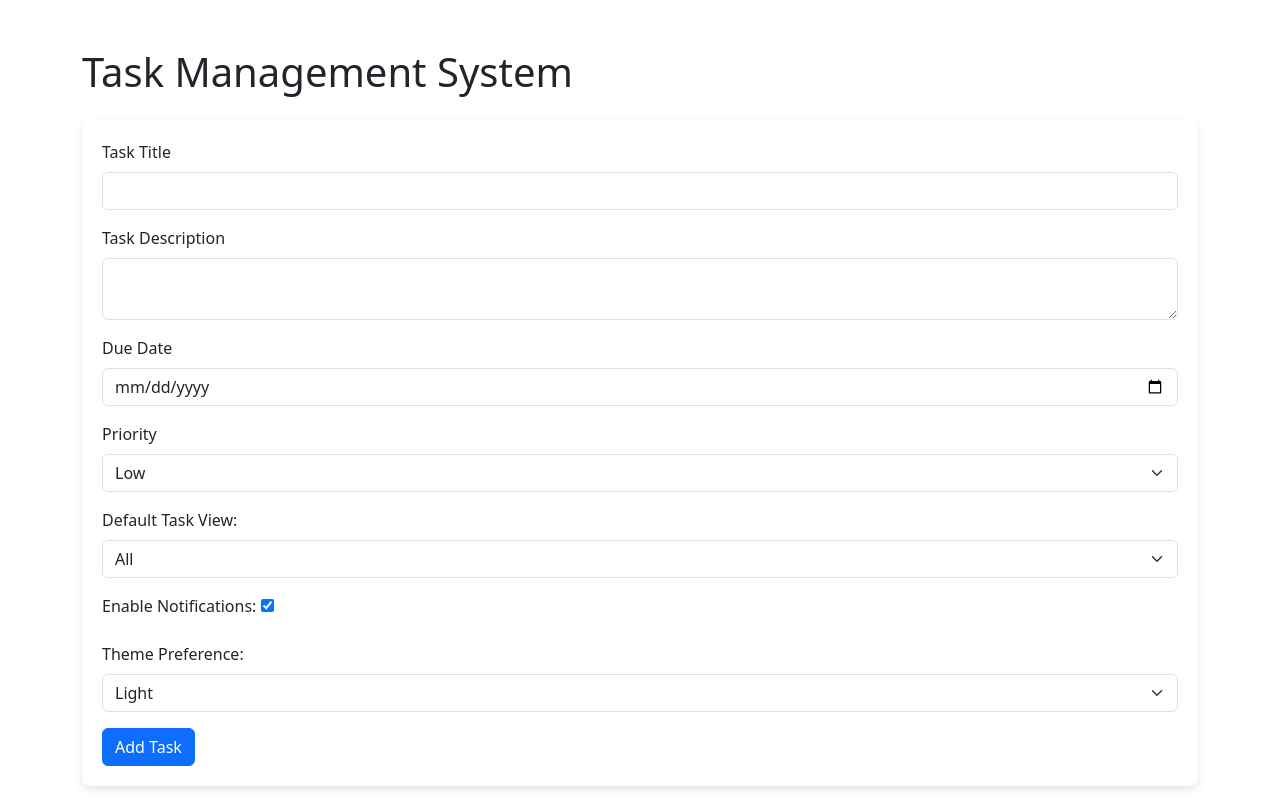
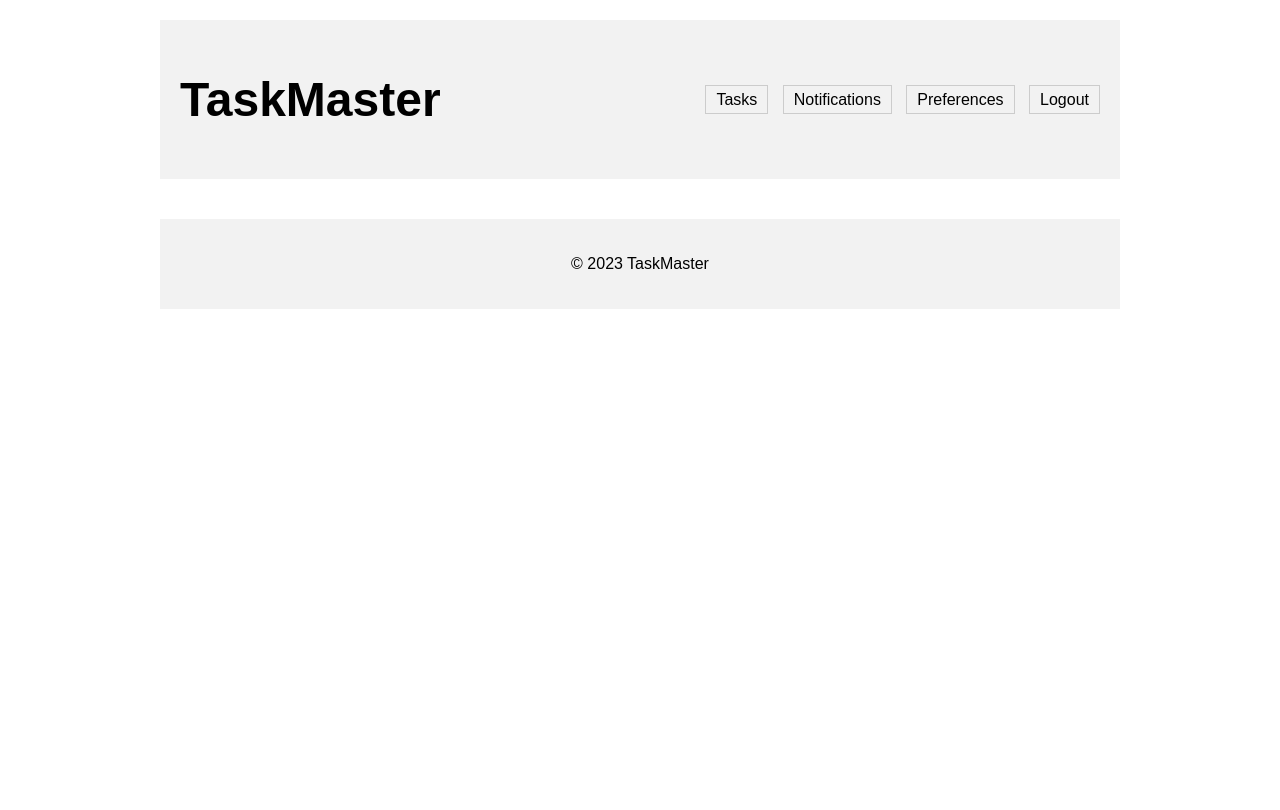
Before and after one commit to Xaldovah/TaskMaster, a Flask app: template templates/index.html in a window 1280 px wide. After the commit the page ends 309 px from the top, so only its background shows below. Run offline with Flask 3, Linux system fonts and the light colour scheme; the template is opened without the code that fills it, so the values that code supplies are empty; parts of the project's set-up code (start-up, migrations or seed data) failed here and were passed over; some libraries are stand-ins or nearby versions.

Commit message:
modified the javascript file

```diff
--- a/static/css/style.css
+++ b/static/css/style.css
@@ -1,54 +1,59 @@
 body {
-    background-color: #f8f9fa;
-    color: #343a40;
+  font-family: sans-serif;
+  margin: 0;
+  padding: 0;
 }
 
 .container {
-    max-width: 800px;
-    margin: auto;
+  width: 100%;
+  max-width: 960px;
+  margin: 0 auto;
+  padding: 20px;
 }
 
-h1 {
-    color: #007bff;
+.header {
+  background-color: #f2f2f2;
+  padding: 20px;
+  display: flex;
+  align-items: center;
+  justify-content: space-between;
 }
 
-#taskForm {
-    background-color: #fff;
-    padding: 20px;
-    border-radius: 8px;
-    box-shadow: 0 4px 8px rgba(0, 0, 0, 0.1);
+.logo {
+  font-size: 24px;
+  font-weight: bold;
 }
 
-#taskList {
-    margin-top: 20px;
+.nav {
+  display: flex;
+  align-items: center;
 }
 
-.card {
-    border: 1px solid rgba(0, 0, 0, 0.125);
-    border-radius: 8px;
-    box-shadow: 0 4px 8px rgba(0, 0, 0, 0.1);
+.nav ul {
+  list-style: none;
+  margin: 0;
+  padding: 0;
 }
 
-.card-body {
-    padding: 20px;
+.nav li {
+  display: inline-block;
+  margin-left: 10px;
 }
 
-.card-title {
-    font-size: 1.5rem;
-    color: #007bff;
-    margin-bottom: 0.5rem;
+.nav a {
+  text-decoration: none;
+  color: #000;
+  padding: 5px 10px;
+  border: 1px solid #ccc;
 }
 
-.card-text {
-    color: #6c757d;
+.main {
+  padding: 20px;
+  background-color: #fff;
 }
 
-.btn-primary {
-    background-color: #007bff;
-    border: 1px solid #007bff;
+.footer {
+  background-color: #f2f2f2;
+  padding: 20px;
+  text-align: center;
 }
-
-.btn-primary:hover {
-    background-color: #0056b3;
-    border: 1px solid #0056b3;
-}
--- a/static/js/script.js
+++ b/static/js/script.js
@@ -1,94 +1,268 @@
-const apiUrl = 'http://127.0.0.1:5000/api';
-const tasksEndpoint = `${apiUrl}/tasks`;
+import axios from 'axios';
 
-// Function to retrieve tasks from the backend
-function getTasks() {
-    fetch(tasksEndpoint)
-        .then(response => response.json())
-        .then(data => {
-            // Update the UI with the retrieved tasks
-            console.log(data);
+const api = axios.create({
+  baseURL: '/api'
+});
+
+function login(username, password) {
+  api.post('/api/login', { username, password })
+    .then(response => {
+      localStorage.setItem('token', response.data.access_token);
+      window.location.href = '/api/tasks';
     })
-        .catch(error => console.error('Error:', error));
+    .catch(error => {
+      console.error('Login failed:', error);
+    });
 }
 
-// Function to create a new task
-function createTask(taskData) {
-    fetch(tasksEndpoint, {
-        method: 'POST',
-        headers: {
-            'Content-Type': 'application/json',
-            'Authorization': `Bearer ${getAuthToken()}`, // Add this line for authentication
-        },
-        body: JSON.stringify(taskData),
+function logout() {
+  api.post('/api/logout')
+    .then(() => {
+      localStorage.removeItem('token');
+      window.location.href = '/';
     })
-        .then(response => response.json())
-        .then(data => {
-            // Update the UI with the new task
-            console.log(data);
-            // Check if notifications are enabled before emitting a new task event
-            if (getUserNotificationPreference()) {
-                socket.emit('new_task', { message: `New task created: ${data.title}` });
+    .catch(error => {
+      console.error('Logout failed:', error);
+    });
+}
+
+function getTasks() {
+  api.get('/api/tasks')
+    .then(response => {
+      const taskList = response.data.tasks;
+      const taskListElement = document.getElementById('task-list');
+
+      taskList.forEach(task => {
+        const taskElement = document.createElement('div');
+        taskElement.classList.add('task');
+
+        const taskTitle = document.createElement('h3');
+        taskTitle.textContent = task.title;
+
+        const taskDescription = document.createElement('p');
+        taskDescription.textContent = task.description;
+
+        const taskDueDate = document.createElement('span');
+        taskDueDate.textContent = task.dueDate ? 'Due Date: ' + task.dueDate : 'No Due Date';
+
+        const taskPriority = document.createElement('span');
+        taskPriority.textContent = 'Priority: ' + task.priority;
+
+        const taskStatus = document.createElement('span');
+        taskStatus.textContent = 'Status: ' + task.status;
+
+        taskElement.appendChild(taskTitle);
+        taskElement.appendChild(taskDescription);
+        taskElement.appendChild(taskDueDate);
+        taskElement.appendChild(taskPriority);
+        taskElement.appendChild(taskStatus);
+        taskListElement.appendChild(taskElement);
+      });
+      console.log('Retrieved tasks:', taskList);
+    })
+    .catch(error => {
+      console.error('Error fetching tasks:', error);
+    });
+}
+
+function createTask(title, description, dueDate, priority, updateUICallback) {
+  api.post('/api/tasks', { title, description, dueDate, priority })
+    .then(response => {
+      if (response.status === 201) {
+        console.log('Task created successfully:', response.data);
+
+        if (typeof updateUICallback === 'function') {
+          updateUICallback();
+        }
+      } else {
+        console.error('Error creating task. Status code:', response.status);
       }
     })
-        .catch(error => console.error('Error:', error));
+    .catch(error => {
+      console.error('Error creating task:', error);
+    });
 }
 
-// Function to update an existing task
-function updateTask(taskId, updatedData) {
-    fetch(`${tasksEndpoint}/${taskId}`, {
-        method: 'PUT',
-        headers: {
-            'Content-Type': 'application/json',
-            'Authorization': `Bearer ${getAuthToken()}`,
-        },
-        body: JSON.stringify(updatedData),
+function updateTask(taskId, title, description, dueDate, priority, status, updateUICallback) {
+  api.put(`/api/tasks/${taskId}`, { title, description, dueDate, priority, status })
+    .then(response => {
+      if (response.status === 200) {
+        console.log('Task updated successfully:', response.data);
+
+        if (typeof updateUICallback === 'function') {
+          updateUICallback();
+        }
+      }
     })
-        .then(response => response.json())
-        .then(data => {
-            console.log(data);
-        })
-        .catch(error => console.error('Error:', error));
+    .catch(error => {
+      console.error('Error updating task:', error);
+    });
 }
 
-async function getUserPreferences() {
-    try {
-        const response = await fetch(`${apiUrl}/user/preferences`, {
-            method: 'GET',
-            headers: {
-                'Content-Type': 'application/json',
-                'Authorization': `Bearer ${getAuthToken()}`,
-            },
+function deleteTask(taskId, updateUICallback) {
+  api.delete(`/api/tasks/${taskId}`)
+    .then(response => {
+      if (response.status === 200) {
+        console.log('Task deleted successfully');
+
+        if (typeof updateUICallback === 'function') {
+          updateUICallback();
+        }
+      } else {
+        console.error('Error deleting task:', response.data.error);
+      }
+    })
+    .catch(error => {
+      console.error('Error deleting task:', error);
     });
-
-        if (!response.ok) {
-            throw new Error('Failed to retrieve user preferences');
 }
 
-        const data = await response.json();
-        const preferences = {
-            defaultTaskView: data.default_task_view,
-            enableNotifications: data.enable_notifications,
-            themePreference: data.theme_preference,
-        };
+function getUsers(updateUICallback) {
+  api.get('/api/users')
+    .then(response => {
+      const users = response.data.users;
+      const userListElement = document.getElementById('user-list');
 
-        return preferences;
-    } catch (error) {
-        console.error('Error retrieving user preferences:', error);
-        return null;
+      users.forEach(user => {
+        const userElement = document.createElement('li');
+        userElement.classList.add('user');
+
+        const userName = document.createElement('span');
+        userName.textContent = 'Username: ' + user.username;
+
+        const userEmail = document.createElement('span');
+        userEmail.textContent = 'Email: ' + user.email;
+
+        userElement.appendChild(userName);
+        userElement.appendChild(userEmail);
+
+        userListElement.appendChild(userElement);
+      });
+      console.log('Retrieved users:', users);
+
+      if (typeof updateUICallback === 'function') {
+        updateUICallback();
       }
+    })
+    .catch(error => {
+      console.error('Error fetching users:', error);
+    });
 }
 
-// Function to get user authentication token
-function getAuthToken() {
-    return localStorage.getItem('authToken');
+function createUser(username, email, password, updateUICallback) {
+  api.post('/api/users', { username, email, password })
+    .then(response => {
+      if (response.status === 201) {
+        console.log('User created successfully');
+
+        if (typeof updateUICallback === 'function') {
+          updateUICallback();
+        }
+      } else {
+        console.error('Error creating user:', response.data.error);
+      }
+    })
+    .catch(error => {
+      console.error('Error creating user:', error);
+    });
 }
 
-// Function to check if notifications are enabled for the user
-function getUserNotificationPreference() {
-    const userPreferences = getUserPreferences();
-    // Check if the 'enableNotifications' field is true in user preferences
-    return userPreferences && userPreferences.enableNotifications === true;
+function updateUser(userId, username, email, defaultTaskView, enableNotifications, themePreference, updateUICallback) {
+  api.put(`/api/users/${userId}`, {
+    username,
+    email,
+    defaultTaskView,
+    enableNotifications,
+    themePreference
+  })
+    .then(response => {
+      if (response.status === 200) {
+        console.log('User updated successfully:', response.data);
+
+        if (typeof updateUICallback === 'function') {
+          updateUICallback();
+        }
+      } else {
+        console.error('Error updating user:', response.data.error);
+      }
+    })
+    .catch(error => {
+      console.error('Error updating user:', error);
+    });
 }
 
-document.addEventListener('DOMContentLoaded', getTasks);
+function deleteUser(userId, updateUICallback) {
+  api.delete(`/api/users/${userId}`)
+    .then(response => {
+      if (response.status === 200) {
+        console.log('User deleted successfully');
+
+        if (typeof updateUICallback === 'function') {
+          updateUICallback();
+        }
+      } else {
+        console.error('Error deleting user:', response.data.error);
+      }
+    })
+    .catch(error => {
+      console.error('Error deleting user:', error);
+    });
+}
+
+function createNotification(message) {
+  api.post('/api/notifications', { message })
+    .then(response => {
+      const notification = response.data.notification;
+
+      const notificationElement = createNotificationElement(notification);
+      document.getElementById('notification-list').appendChild(notificationElement);
+
+      console.log('Notification created successfully:', response.data);
+    })
+    .catch(error => {
+      console.error('Error creating notification:', error);
+    });
+}
+
+function getNotifications() {
+  api.get('/api/notifications')
+    .then(response => {
+      const notifications = response.data.notifications;
+      const notificationListElement = document.getElementById('notification-list');
+
+      notifications.forEach(notification => {
+        const notificationElement = document.createElement('div');
+        notificationElement.classList.add('notification');
+
+        const notificationMessage = document.createElement('p');
+        notificationMessage.textContent = notification.message;
+
+        const notificationTimestamp = document.createElement('span');
+        notificationTimestamp.textContent = 'Timestamp: ' + notification.created_at;
+
+        notificationElement.appendChild(notificationMessage);
+        notificationElement.appendChild(notificationTimestamp);
+
+        notificationListElement.appendChild(notificationElement);
+      });
+      console.log('Retrieved notifications:', notifications);
+    })
+    .catch(error => {
+      console.error('Error fetching notifications:', error);
+    });
+}
+
+export {
+  login,
+  logout,
+  getTasks,
+  createTask,
+  updateTask,
+  deleteTask,
+  getUsers,
+  createUser,
+  updateUser,
+  deleteUser,
+  createNotification,
+  getNotifications
+};
--- a/templates/index.html
+++ b/templates/index.html
@@ -1,77 +1,35 @@
 <!DOCTYPE html>
 <html lang="en">
 <head>
-    <meta charset="UTF-8">
-    <meta name="viewport" content="width=device-width, initial-scale=1.0">
-    <title>Task Management System</title>
-    <link rel="stylesheet" href="{{ url_for('static', filename='css/style.css') }}">
-    <script src="{{ url_for('static', filename='js/script.js') }}"></script>
-    <link href="https://cdn.jsdelivr.net/npm/bootstrap@5.3.0/dist/css/bootstrap.min.css" rel="stylesheet">
+  <meta charset="UTF-8">
+  <meta name="viewport" content="width=device-width, initial-scale=1.0">
+  <title>TaskMaster</title>
+  <link rel="stylesheet" href="style.css">
 </head>
 <body>
+  <div class="container">
+    <header class="header">
+      <div class="logo">
+        <h1>TaskMaster</h1>
+      </div>
+      <nav class="nav">
+        <ul>
+          <li><a href="/tasks">Tasks</a></li>
+          <li><a href="/notifications">Notifications</a></li>
+          <li><a href="/preferences">Preferences</a></li>
+          <li><a href="/logout">Logout</a></li>
+        </ul>
+      </nav>
+    </header>
 
-<div class="container mt-5">
-    <h1 class="mb-4">Task Management System</h1>
+    <main class="main">
+      </main>
 
-    <form id="taskForm">
-        <div class="mb-3">
-            <label for="taskTitle" class="form-label">Task Title</label>
-            <input type="text" class="form-control" id="taskTitle" required>
-        </div>
-        <div class="mb-3">
-            <label for="taskDescription" class="form-label">Task Description</label>
-            <textarea class="form-control" id="taskDescription"></textarea>
-        </div>
-        <div class="mb-3">
-            <label for="dueDate" class="form-label">Due Date</label>
-            <input type="date" class="form-control" id="dueDate">
-        </div>
-        <div class="mb-3">
-            <label for="priority" class="form-label">Priority</label>
-            <select class="form-select" id="priority">
-                <option value="low">Low</option>
-                <option value="medium">Medium</option>
-                <option value="high">High</option>
-            </select>
-        </div>
-        <div class="mb-3">
-            <label for="defaultTaskView" class="form-label">Default Task View:</label>
-            <select class="form-select" id="defaultTaskView" name="defaultTaskView">
-                <option value="all">All</option>
-                <option value="completed">Completed</option>
-                <option value="incomplete">Incomplete</option>
-            </select>
-        </div>
-        <div class="mb-3">
-            <label for="enableNotifications" class="form-label">Enable Notifications:</label>
-            <input type="checkbox" id="enableNotifications" name="enableNotifications" checked>
-        </div>
-        <div class="mb-3">
-            <label for="themePreference" class="form-label">Theme Preference:</label>
-            <select class="form-select" id="themePreference" name="themePreference">
-                <option value="light">Light</option>
-                <option value="dark">Dark</option>
-            </select>
-        </div>
+    <footer class="footer">
+      <p>&copy; 2023 TaskMaster</p>
+    </footer>
+  </div>
 
-        <button type="submit" class="btn btn-primary">Add Task</button>
-    </form>
-
-    <div id="taskList" class="mt-4">
-    </div>
-</div>
-
-<script src="https://cdn.jsdelivr.net/npm/bootstrap@5.3.0/dist/js/bootstrap.bundle.min.js"></script>
-<script src="https://code.jquery.com/jquery-3.6.0.min.js"></script>
-<script src="{{ url_for('static', filename='js/main.js') }}"></script>
-<script src="https://cdnjs.cloudflare.com/ajax/libs/socket.io/4.1.2/socket.io.js"></script>
-<script>
-    const socket = io.connect('http://localhost:5000');
-
-    socket.on('new_task', function(data) {
-        console.log(data.message);
-    });
-</script>
-
+  <script src="script.js"></script>
 </body>
 </html>
```
Also changed, not shown: 1 other file. Lines whose indentation alone changed are shown as unchanged.
